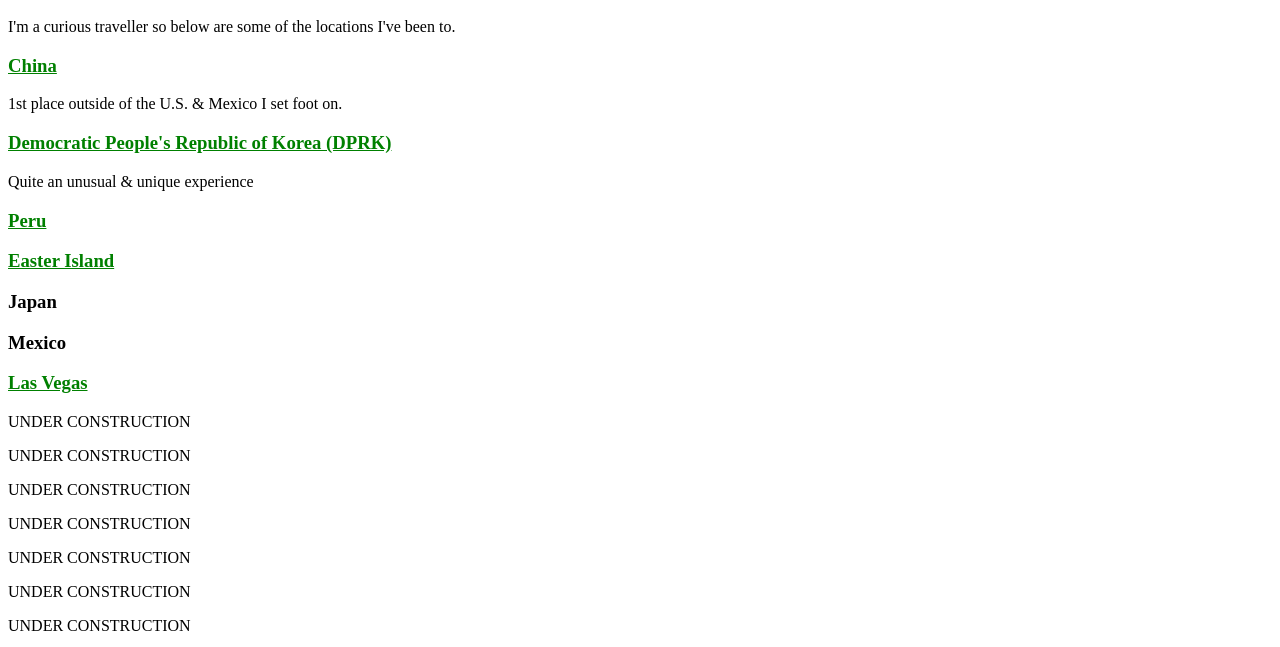
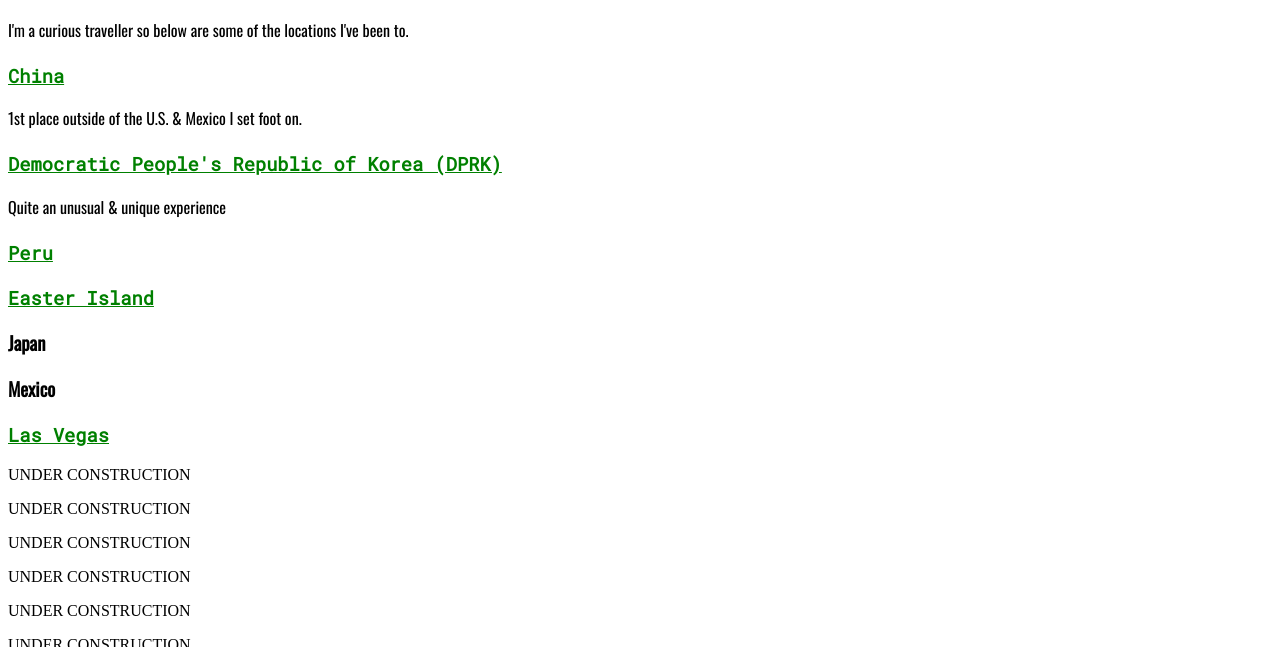
Before and after one commit to macroxela/macroxela.github.io, a plain HTML site: page travel.html in a window 1280 px wide. Shown: the part 494-1141 px from the top of the page. Drawn offline with nearby package versions, Linux system fonts and the light colour scheme.

Commit message:
Update travel.html

```diff
--- a/travel.html
+++ b/travel.html
@@ -2,6 +2,9 @@
 <html lang='en'>
 
 <header>
+
+<link rel="stylesheet" href="https://fonts.googleapis.com/css?family=Roboto+Mono">
+<link rel="stylesheet" href="https://fonts.googleapis.com/css?family=Oswald">
 <link rel="stylesheet" href="https://fonts.googleapis.com/css?family=Roboto+Slab">
 <link rel="stylesheet" href="st2.css" type="text/css">
 <nav>
@@ -21,6 +24,7 @@
 
 <body>
 <iframe src="https://www.google.com/maps/d/embed?mid=193jRoQirD8OhC0o3uv7TGdeBHf0" width="1350" height="480"></iframe>
+<div class="oswald">
 <p>
 I'm a curious traveller so below are some of the locations I've been to.
 </p>
@@ -38,6 +42,7 @@
 <h3>Japan</h3>
 <h3>Mexico</h3>
 <h3><a href="vegas">Las Vegas</a></h3>
+</div>
 
 <p>UNDER CONSTRUCTION</p>
 <p>UNDER CONSTRUCTION</p>
```
